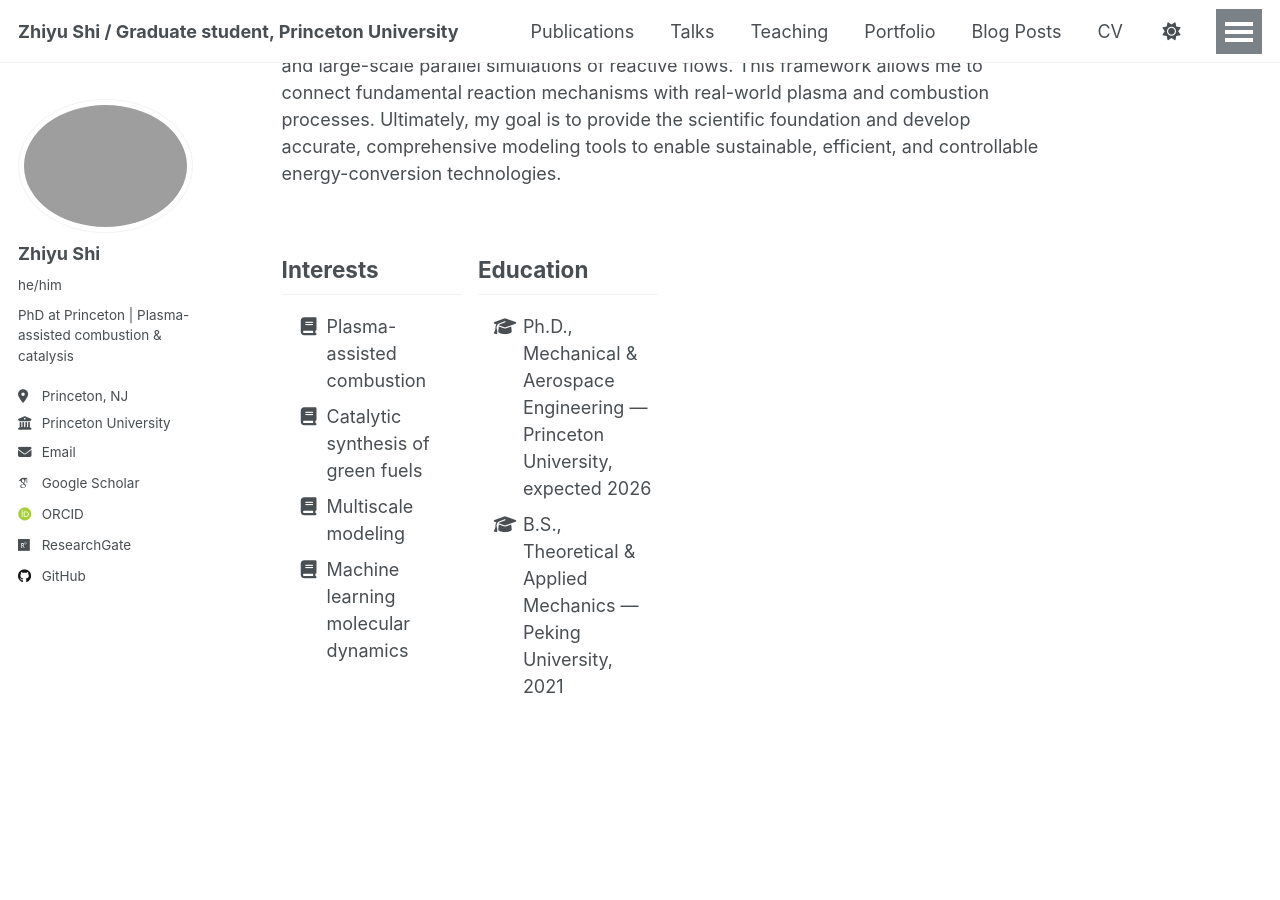
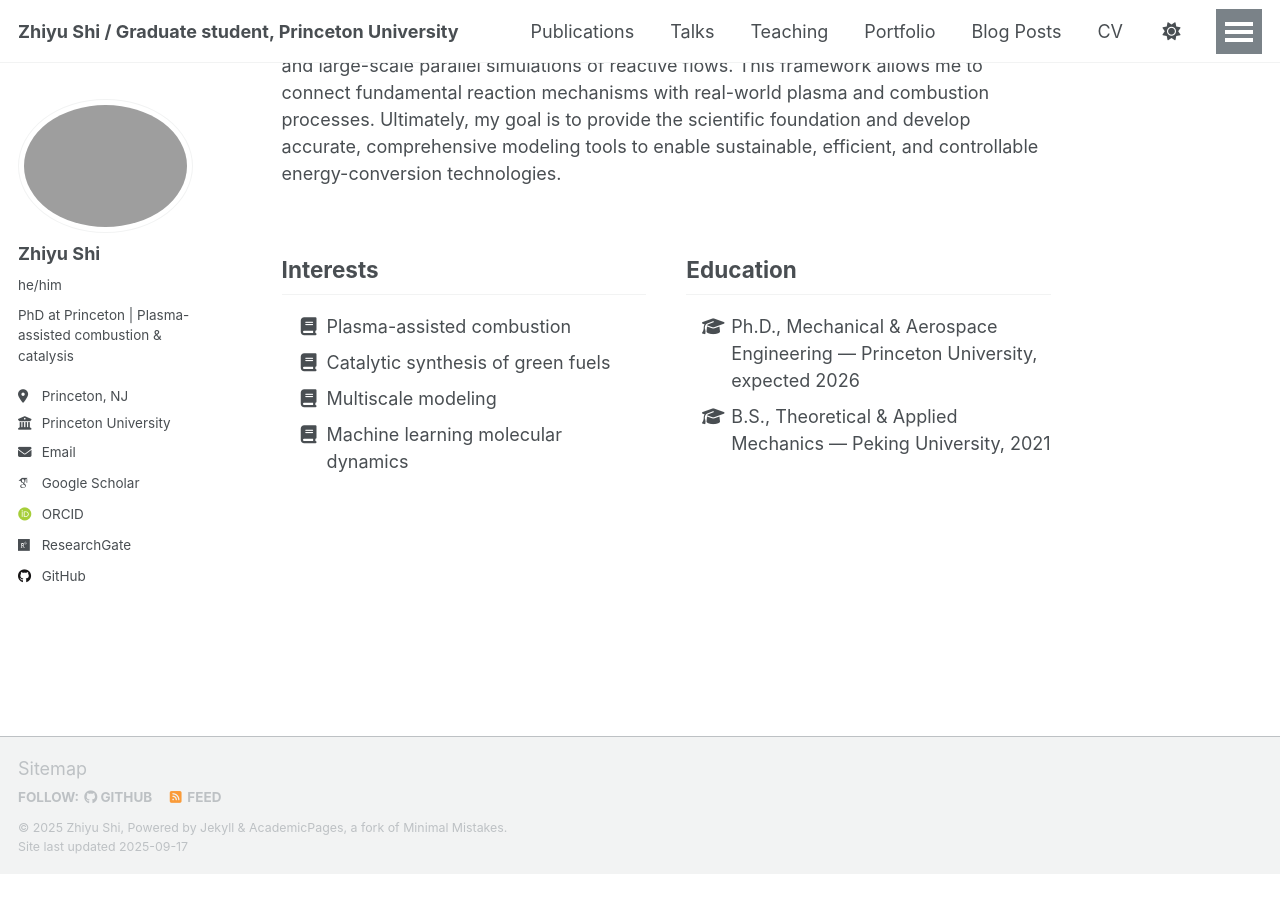
Before and after one commit to Zhi-yu-Shi/zhi-yu-shi.github.io, a Jekyll site: the page built from index.md, in a window 1280 px wide and 900 px high, scrolled down 429 px. Built offline with Jekyll 4.4.1, drawn with Linux system fonts in a browser that asks for light colours; some web fonts are replaced; a script that is not in the unit is left out; after the commit the page ends 1303 px from its top, so only the background shows below that.

Commit message:
Update index.md

```diff
--- a/index.md
+++ b/index.md
@@ -12,9 +12,10 @@ I study plasma-assisted combustion and chemical synthesis, driven by the broader
 
 To achieve this, I have developed a multiscale modeling framework that integrates quantum-chemistry calculations (DFT), machine learning molecular dynamics (ML-MD), and large-scale parallel simulations of reactive flows. This framework allows me to connect fundamental reaction mechanisms with real-world plasma and combustion processes. Ultimately, my goal is to provide the scientific foundation and develop accurate, comprehensive modeling tools to enable sustainable, efficient, and controllable energy-conversion technologies.
 
-<div class="grid">
+<div style="display:flex; justify-content:space-between; gap:40px;">
+
   <!-- Interests 在左边 -->
-  <div class="grid__item one-half first">
+  <div style="flex:1;">
     <h2>Interests</h2>
     <ul class="fa-ul">
       <li><span class="fa-li"><i class="fas fa-book"></i></span> Plasma-assisted combustion</li>
@@ -25,11 +26,12 @@ To achieve this, I have developed a multiscale modeling framework that integrate
   </div>
 
   <!-- Education 在右边 -->
-  <div class="grid__item one-half last">
+  <div style="flex:1;">
     <h2>Education</h2>
     <ul class="fa-ul">
       <li><span class="fa-li"><i class="fas fa-graduation-cap"></i></span> Ph.D., Mechanical & Aerospace Engineering — Princeton University, expected 2026</li>
       <li><span class="fa-li"><i class="fas fa-graduation-cap"></i></span> B.S., Theoretical & Applied Mechanics — Peking University, 2021</li>
     </ul>
   </div>
+
 </div>
```
